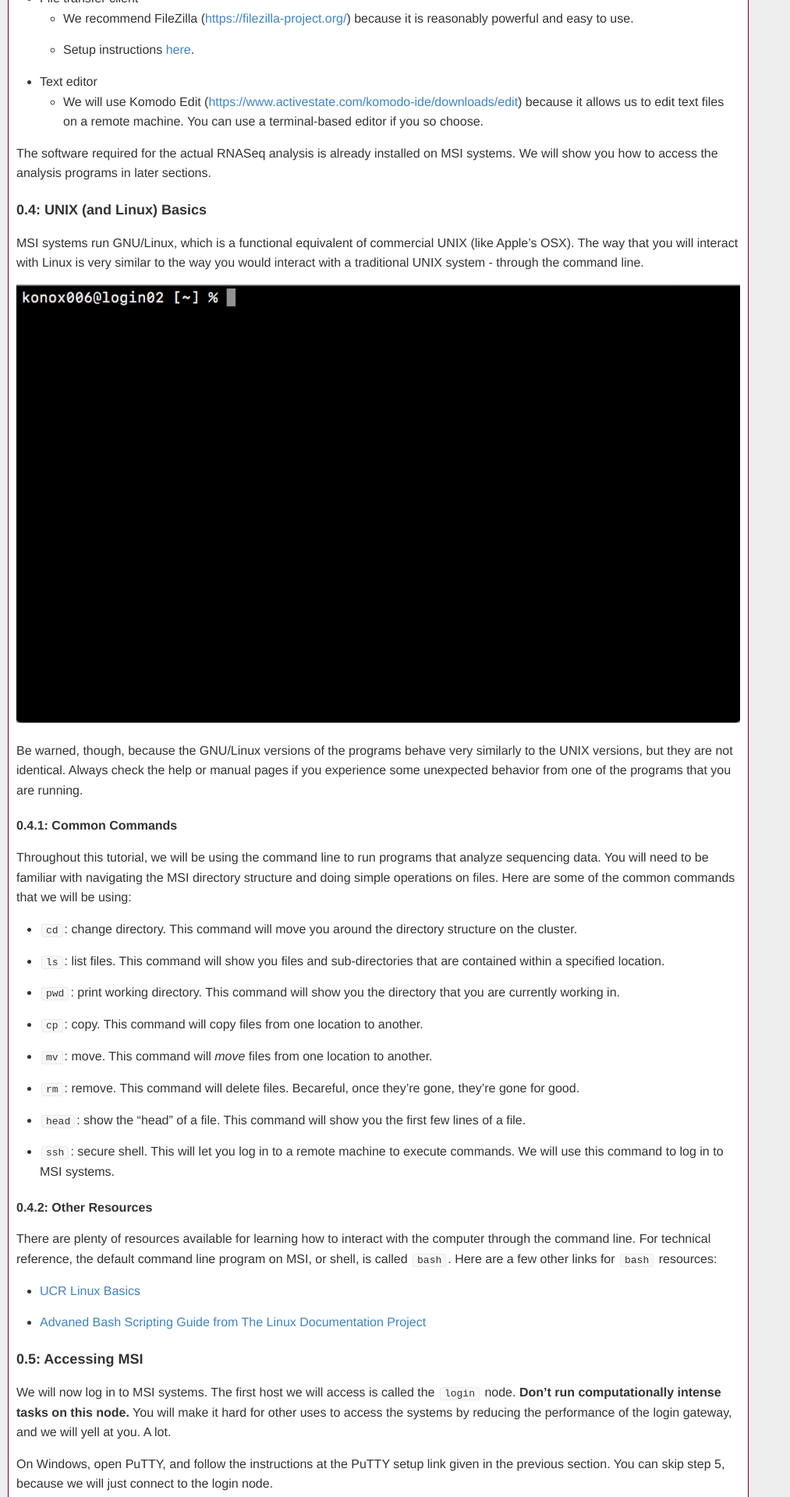
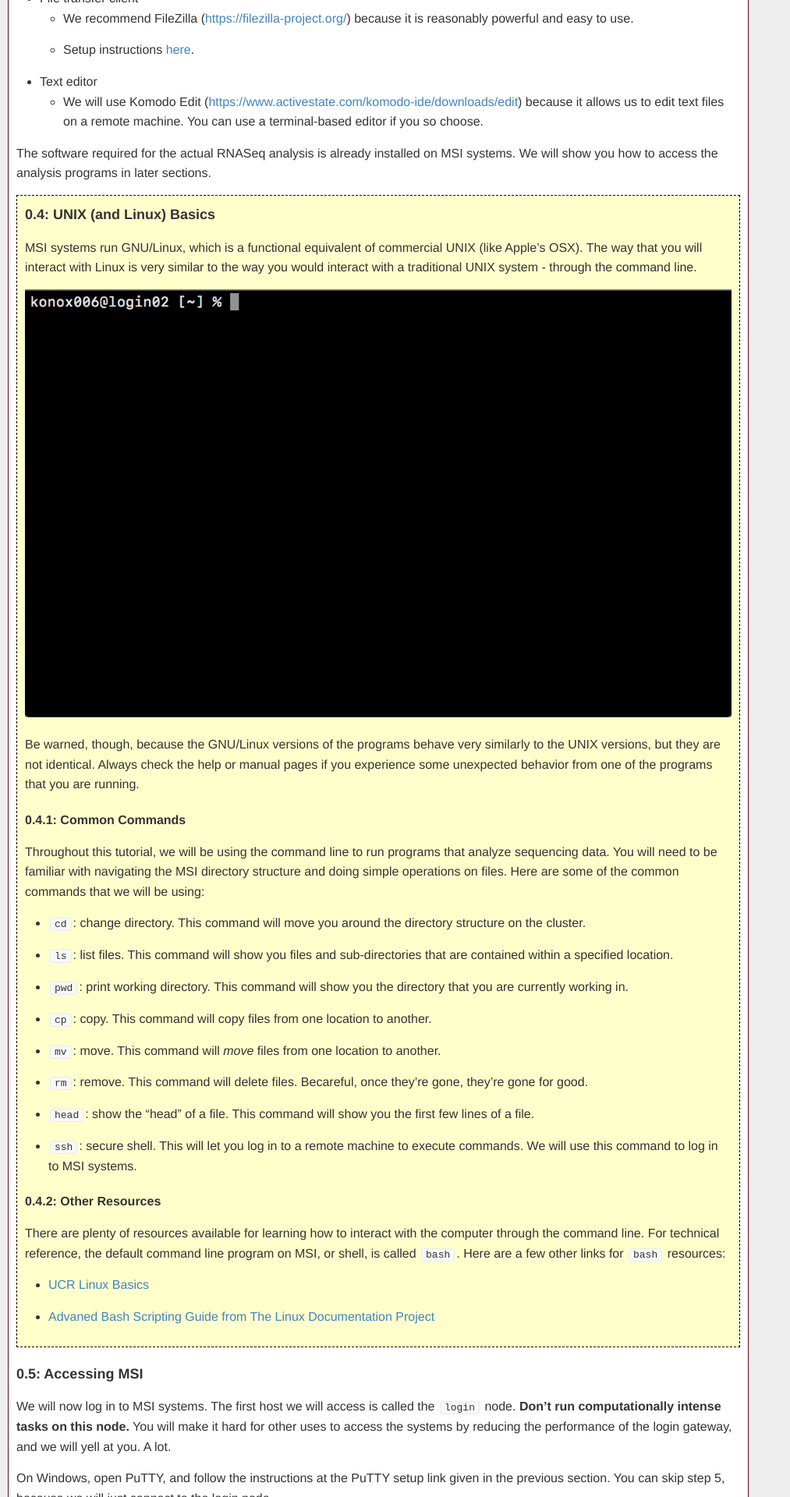
Before and after one commit to msi-ris/Tutorials, a Jekyll site: the page built from rnaseq_cmd.md, in a window 1280 px wide. Shown: the part 1123-3043 px from the top of the page at 78% size, without its empty margins (0-1013 px from the left). Built offline with Jekyll 4.4.1, drawn with Linux system fonts in a browser that asks for light colours.

Commit message:
Update rnaseq

````diff
--- a/rnaseq_cmd.md
+++ b/rnaseq_cmd.md
@@ -19,12 +19,16 @@ Throughout this tutorial, there will be formatting cues to highlight various
 pieces of information.
 
 <div class="info" markdown="1">
+
 This is just information. There are no tutorial-related tasks in these boxes.
 We will write background or supporting information like this.
+
 </div>
 
 <div class="warn" markdown="1">
+
 This is a warning. Important warnings will appear like this
+
 </div>
 
 ```
@@ -62,6 +66,8 @@ computer to follow along with the tutorial.
 
 The software required for the actual RNASeq analysis is already installed on MSI
 systems. We will show you how to access the analysis programs in later sections.
+
+<div class="info" markdown="1">
 
 ### 0.4: UNIX (and Linux) Basics
 MSI systems run GNU/Linux, which is a functional equivalent of commercial UNIX
@@ -105,6 +111,8 @@ links for `bash` resources:
 
 - [UCR Linux Basics](http://hpcc.ucr.edu/manuals_linux-basics_intro)
 - [Advaned Bash Scripting Guide from The Linux Documentation Project](https://www.tldp.org/LDP/abs/html/)
+
+</div>
 
 ### 0.5: Accessing MSI
 We will now log in to MSI systems. The first host we will access is called the
````
